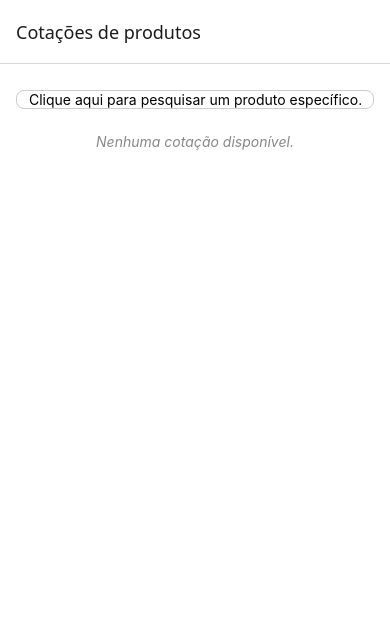
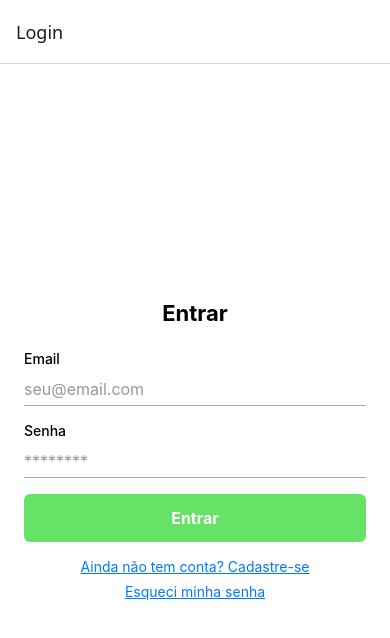
Before and after one commit to FGA0138-MDS-Ajax/2025.1-Ingwaz, a React Native app in the folder frontend/: screen / in a window 390 px wide. Shown: the top 638 px of the page. Built offline with nearby package versions, Linux system fonts and the light colour scheme; no server answers.

Commit message:
feature: adicionei a tela na home do agricultor e mudei o nome pra preços de produtos rurais

```diff
--- a/frontend/src/navigation/routes.js
+++ b/frontend/src/navigation/routes.js
@@ -10,13 +10,12 @@ const Stack = createNativeStackNavigator();
 
 export default function Routes() {
   return (
-    // <Stack.Navigator initialRouteName="Login">
-    <Stack.Navigator initialRouteName="Cotações de produtos">
+    <Stack.Navigator initialRouteName="Login">
       <Stack.Screen name="Login" component={LoginScreen} />
       <Stack.Screen name="Register" component={RegisterScreen} />
       <Stack.Screen name="Dashboard" component={DashboardScreen} />
       <Stack.Screen name="Home" component={Home} />
-      <Stack.Screen name="Cotações de produtos" component={CotacoesScreen} />
+      <Stack.Screen name="Preços de Produtos Rurais" component={CotacoesScreen} />
     </Stack.Navigator>
   );
 }
--- a/frontend/src/pages/AgricultorHome.js
+++ b/frontend/src/pages/AgricultorHome.js
@@ -29,9 +29,9 @@ export default function AgricultorHome () {
       route: 'Chat',
     },
     {
-      label: 'Lucros e Vendas',
+      label: 'Preços de Produtos Rurais',
       icon: <MaterialIcons name="show-chart" size={45} color="#2e5339" />,
-      route: 'Lucros e Vendas',
+      route: 'Preços de Produtos Rurais',
     },
     {
       label: 'Produção Atual',
```
Also changed, not shown: 1 other file (tests, documents, lock files or other folders).
